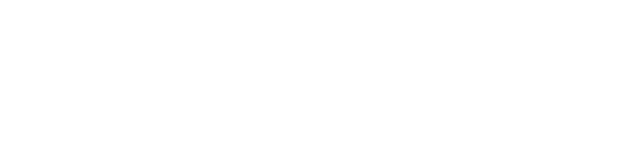
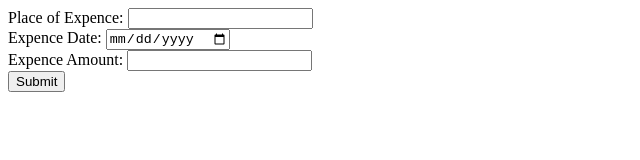
Before and after one commit to SunnieTea/WebDev-Lab6, a plain HTML site: page addexpenses.html in a window 1280 px wide. Shown: the whole page, without its empty margins (0-640 px from the left). Drawn offline with Linux system fonts and the light colour scheme.

Commit message:
a few things added not done

```diff
--- a/addexpenses.html
+++ b/addexpenses.html
@@ -6,6 +6,23 @@
     <title>Add Expenses</title>
 </head>
 <body>
+    <form>
+        <label for="placeOfExpense">Place of Expence:</label>
+        <input type="text" name="placeOfExpense" id="placeOfExpense" minlength="3" required><br>
 
+        <label for="expenceDate">Expence Date:</label>
+        <input type="date" name="expenceDate" id="expenceDate"><br>
+
+        <label for="amount">Expence Amount:</label>
+        <input type="number" name="amount" id="amount" step="0.01" min="0.01"><br>
+
+        <button type="submit">Submit</button>
+    </form>
 </body>
+
+<script>
+    const d = new Date();
+    const dFormat = d.getFullYear();
+    document.getElementById("expenceDate").setAttribute(max, dFormat);
+</script>
 </html>
```
